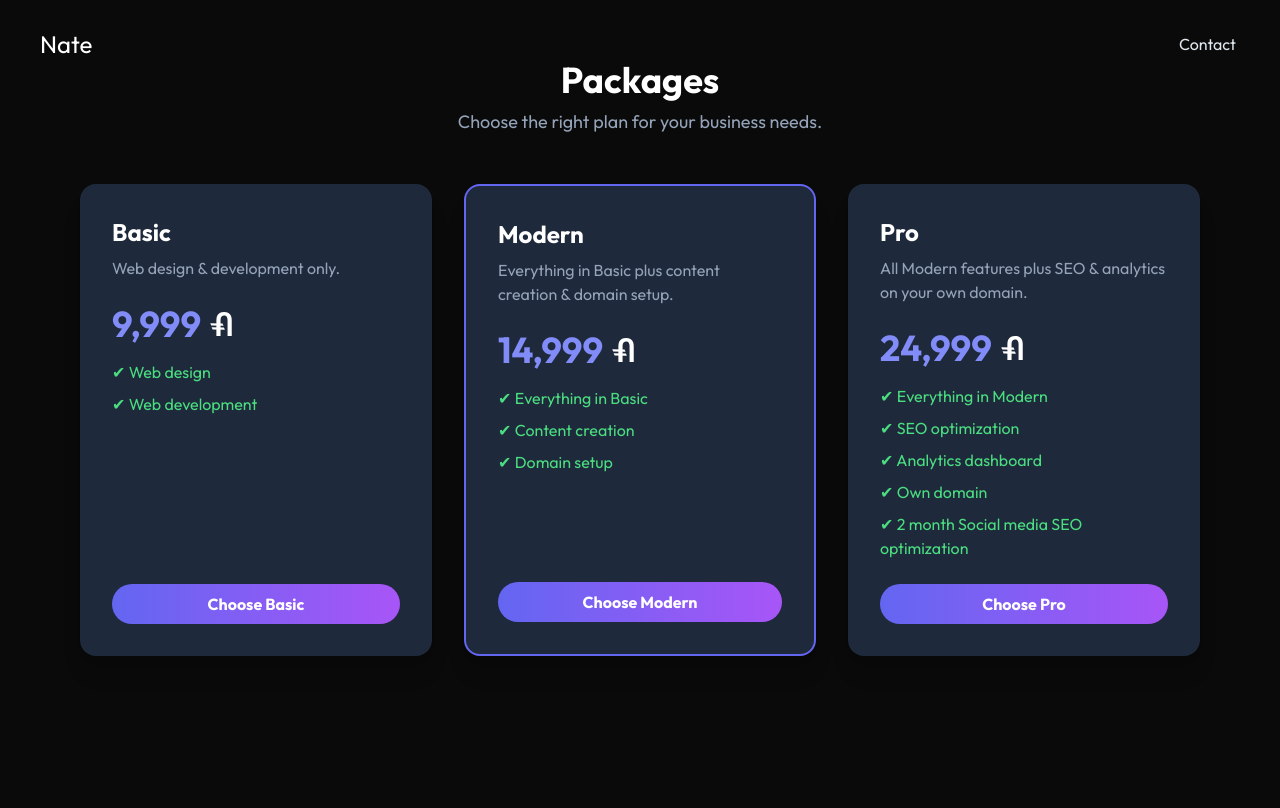
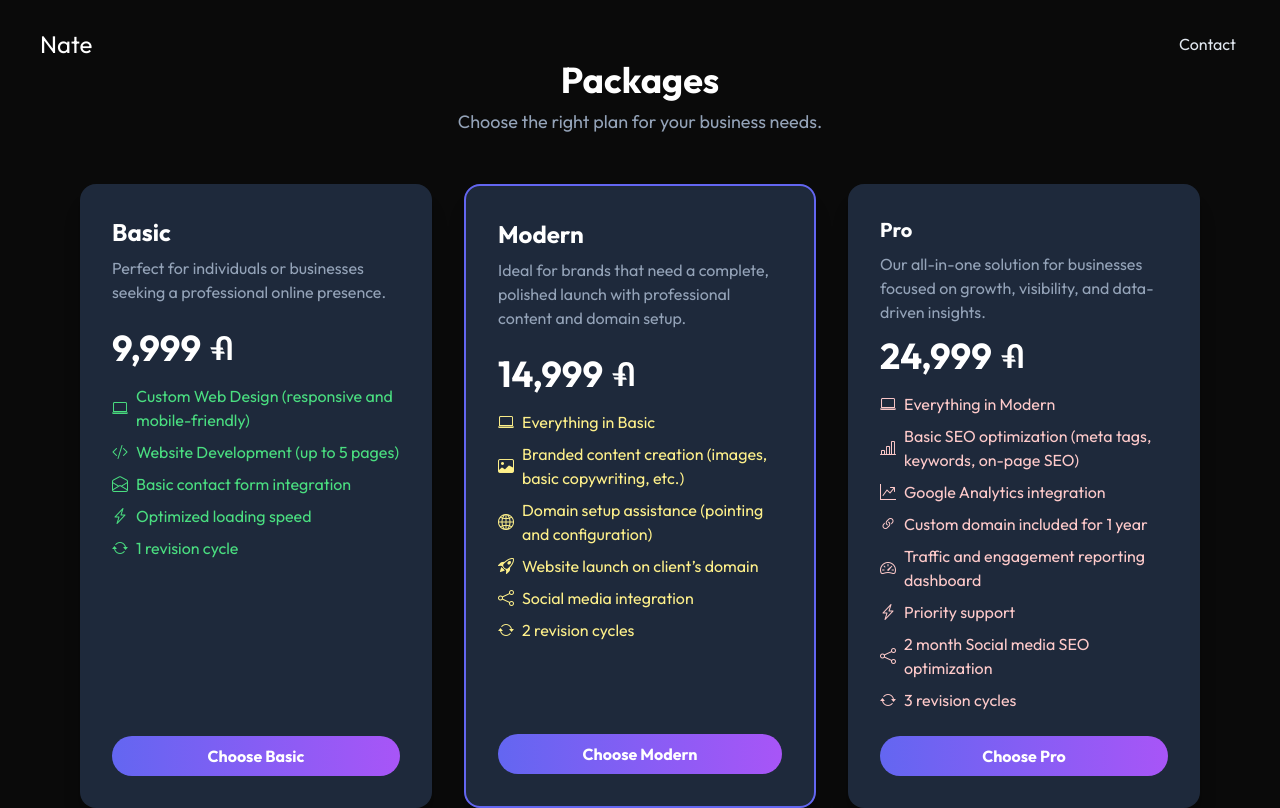
Before and after one commit to Nunusavi/Nate-portfolio, a plain HTML site: page package.html in a window 1280 px wide. Drawn offline with nearby package versions, Linux system fonts and the light colour scheme.

Commit message:
Update package.html to enhance pricing plans section with improved descriptions and formatting

```diff
--- a/package.html
+++ b/package.html
@@ -46,9 +46,9 @@
     </style>
 
     <!-- PRICING SECTION -->
-    <section class=" px-4 lg:px-20 bg-neutral-950">
+    <section class="px-4 lg:px-20 bg-neutral-950">
         <div class="text-center mb-12">
-            <h1 class="text-4xl font-bold mb-2 ">Packages</h1>
+            <h1 class="text-4xl font-bold mb-2">Packages</h1>
             <p class="text-slate-400 text-lg">Choose the right plan for your business needs.</p>
         </div>
         <div class="grid grid-cols-1 md:grid-cols-3 gap-8">
@@ -56,8 +56,9 @@
             <div
                 class="bg-slate-800 rounded-2xl p-8 shadow-xl hover:scale-105 hover:ring-2 hover:ring-indigo-400 transition duration-300 flex flex-col">
                 <h2 class="text-2xl font-semibold mb-2 text-white">Basic</h2>
-                <p class="text-slate-400 mb-6">Web design & development only.</p>
-                <div class="flex items-center text-4xl font-bold mb-4 text-indigo-400">
+                <p class="text-slate-400 mb-6">Perfect for individuals or businesses seeking a professional online
+                    presence.</p>
+                <div class="flex items-center text-4xl font-bold mb-4 text-white">
                     9,999
                     <span class="ml-2">
                         <svg width="20" height="20" viewBox="0 0 1143 1278" fill="none"
@@ -74,8 +75,15 @@
                     </span>
                 </div>
                 <ul class="space-y-2 mb-6 text-green-400 flex-1">
-                    <li>✔ Web design</li>
-                    <li>✔ Web development</li>
+                    <li class="flex items-center"><i class="bi bi-laptop mr-2"></i>Custom Web Design (responsive and
+                        mobile-friendly)</li>
+                    <li class="flex items-center"><i class="bi bi-code-slash mr-2"></i>Website Development (up to 5
+                        pages)</li>
+                    <li class="flex items-center"><i class="bi bi-envelope-open mr-2"></i>Basic contact form integration
+                    </li>
+                    <li class="flex items-center"><i class="bi bi-lightning-charge mr-2"></i>Optimized loading speed
+                    </li>
+                    <li class="flex items-center"><i class="bi bi-arrow-repeat mr-2"></i>1 revision cycle</li>
                 </ul>
                 <a href="#"
                     class="block text-center bg-gradient-to-r from-indigo-500 to-purple-500 hover:from-purple-500 hover:to-indigo-500 text-white py-2 rounded-full font-semibold">Choose
@@ -85,8 +93,9 @@
             <div
                 class="bg-slate-800 rounded-2xl p-8 shadow-xl hover:scale-105 hover:ring-2 hover:ring-indigo-400 transition duration-300 flex flex-col border-2 border-indigo-500">
                 <h2 class="text-2xl font-semibold mb-2 text-white">Modern</h2>
-                <p class="text-slate-400 mb-6">Everything in Basic plus content creation & domain setup.</p>
-                <div class="flex items-center text-4xl font-bold mb-4 text-indigo-400">
+                <p class="text-slate-400 mb-6">Ideal for brands that need a complete, polished launch with professional
+                    content and domain setup.</p>
+                <div class="flex items-center text-4xl font-bold mb-4 text-white">
                     14,999
                     <span class="ml-2">
                         <svg width="20" height="20" viewBox="0 0 1143 1278" fill="none"
@@ -102,10 +111,16 @@
                         </svg>
                     </span>
                 </div>
-                <ul class="space-y-2 mb-6 text-green-400 flex-1">
-                    <li>✔ Everything in Basic</li>
-                    <li>✔ Content creation</li>
-                    <li>✔ Domain setup</li>
+                <ul class="space-y-2 mb-6 text-yellow-200 flex-1">
+                    <li class="flex items-center"><i class="bi bi-laptop mr-2"></i>Everything in Basic</li>
+                    <li class="flex items-center"><i class="bi bi-image mr-2"></i>Branded content creation (images,
+                        basic copywriting, etc.)</li>
+                    <li class="flex items-center"><i class="bi bi-globe2 mr-2"></i>Domain setup assistance (pointing and
+                        configuration)</li>
+                    <li class="flex items-center"><i class="bi bi-rocket-takeoff mr-2"></i>Website launch on client’s
+                        domain</li>
+                    <li class="flex items-center"><i class="bi bi-share mr-2"></i>Social media integration</li>
+                    <li class="flex items-center"><i class="bi bi-arrow-repeat mr-2"></i>2 revision cycles</li>
                 </ul>
                 <a href="#"
                     class="block text-center bg-gradient-to-r from-indigo-500 to-purple-500 hover:from-purple-500 hover:to-indigo-500 text-white py-2 rounded-full font-semibold">Choose
@@ -114,9 +129,10 @@
             <!-- Pro Package -->
             <div
                 class="bg-slate-800 rounded-2xl p-8 shadow-xl hover:scale-105 hover:ring-2 hover:ring-indigo-400 transition duration-300 flex flex-col">
-                <h2 class="text-2xl font-semibold mb-2 text-white">Pro</h2>
-                <p class="text-slate-400 mb-6">All Modern features plus SEO & analytics on your own domain.</p>
-                <div class="flex items-center text-4xl font-bold mb-4 text-indigo-400">
+                <h2 class="text-xl font-semibold mb-2 text-white">Pro</h2>
+                <p class="text-slate-400 mb-3">Our all-in-one solution for businesses focused on growth, visibility, and
+                    data-driven insights.</p>
+                <div class="flex items-center text-4xl font-bold mb-4 text-white">
                     24,999
                     <span class="ml-2">
                         <svg width="20" height="20" viewBox="0 0 1143 1278" fill="none"
@@ -132,12 +148,21 @@
                         </svg>
                     </span>
                 </div>
-                <ul class="space-y-2 mb-6 text-green-400 flex-1">
-                    <li>✔ Everything in Modern</li>
-                    <li>✔ SEO optimization</li>
-                    <li>✔ Analytics dashboard</li>
-                    <li>✔ Own domain</li>
-                    <li>✔ 2 month Social media SEO optimization</li>
+                <ul class="space-y-2 mb-6 text-red-200 flex-1">
+                    <li class="flex items-center"><i class="bi bi-laptop mr-2"></i>Everything in Modern</li>
+                    <li class="flex items-center"><i class="bi bi-bar-chart-line mr-2"></i>Basic SEO optimization (meta
+                        tags, keywords, on-page SEO)</li>
+                    <li class="flex items-center"><i class="bi bi-graph-up-arrow mr-2"></i>Google Analytics integration
+                    </li>
+                    <li class="flex items-center"><i class="bi bi-link-45deg mr-2"></i>Custom domain included for 1 year
+                    </li>
+                    <li class="flex items-center"><i class="bi bi-speedometer2 mr-2"></i>Traffic and engagement
+                        reporting dashboard</li>
+                    <li class="flex items-center"><i class="bi bi-lightning-charge mr-2"></i>Priority support</li>
+                    <li class="flex items-center"><i class="bi bi-share mr-2"></i>2 month Social media SEO optimization
+                    <li class="flex items-center"><i class="bi bi-arrow-repeat mr-2"></i>3 revision cycles</li>
+
+                    </li>
                 </ul>
                 <a href="#"
                     class="block text-center bg-gradient-to-r from-indigo-500 to-purple-500 hover:from-purple-500 hover:to-indigo-500 text-white py-2 rounded-full font-semibold">Choose
@@ -145,6 +170,7 @@
             </div>
         </div>
     </section>
+
 </body>
 
 </html>
```
